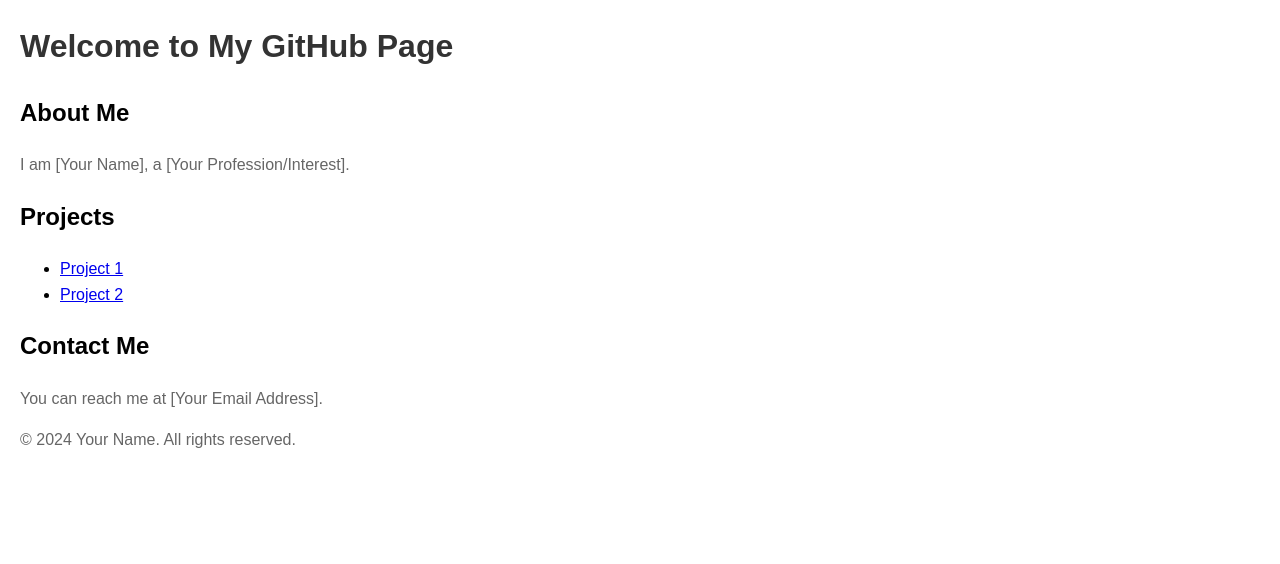
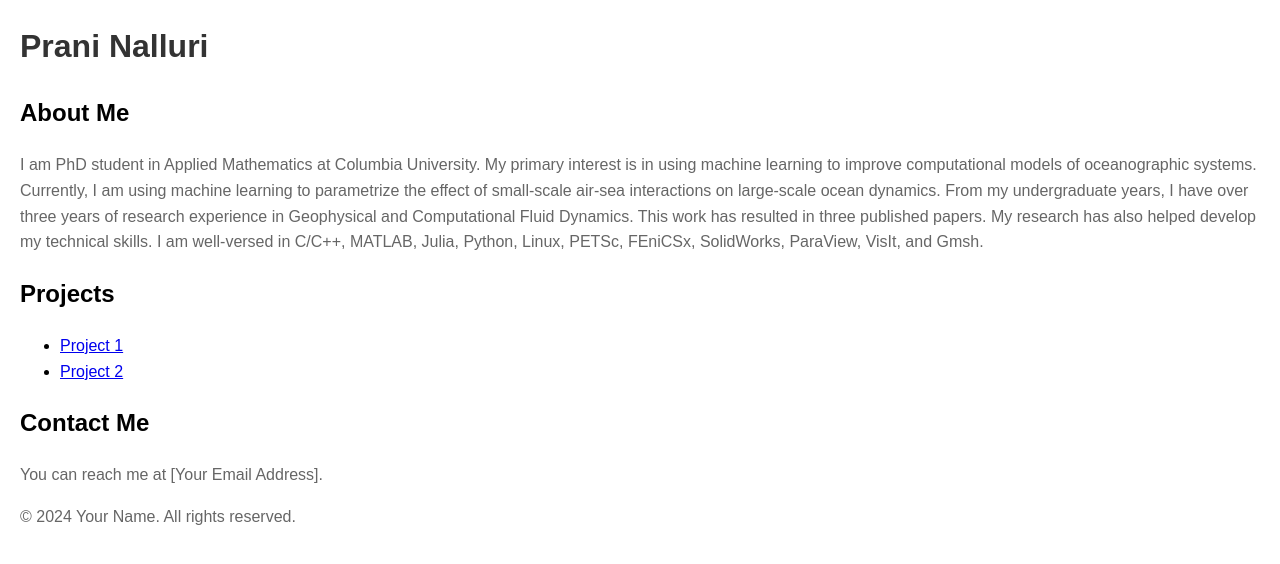
Before and after one commit to panalluri/panalluri.github.io, a plain HTML site: page index.html in a window 1280 px wide. Drawn offline with Linux system fonts and the light colour scheme.

Commit message:
Update index.html

```diff
--- a/index.html
+++ b/index.html
@@ -21,13 +21,13 @@
 </head>
 <body>
     <header>
-        <h1>Welcome to My GitHub Page</h1>
+        <h1>Prani Nalluri</h1>
     </header>
 
     <main>
         <section>
             <h2>About Me</h2>
-            <p>I am [Your Name], a [Your Profession/Interest].</p>
+            <p>I am PhD student in Applied Mathematics at Columbia University. My primary interest is in using machine learning to improve computational models of oceanographic systems. Currently, I am using machine learning to parametrize the effect of small-scale air-sea interactions on large-scale ocean dynamics. From my undergraduate years, I have over three years of research experience in Geophysical and Computational Fluid Dynamics. This work has resulted in three published papers. My research has also helped develop my technical skills. I am well-versed in C/C++, MATLAB, Julia, Python, Linux, PETSc, FEniCSx, SolidWorks, ParaView, VisIt, and Gmsh. </p>
         </section>
 
         <section>
```
